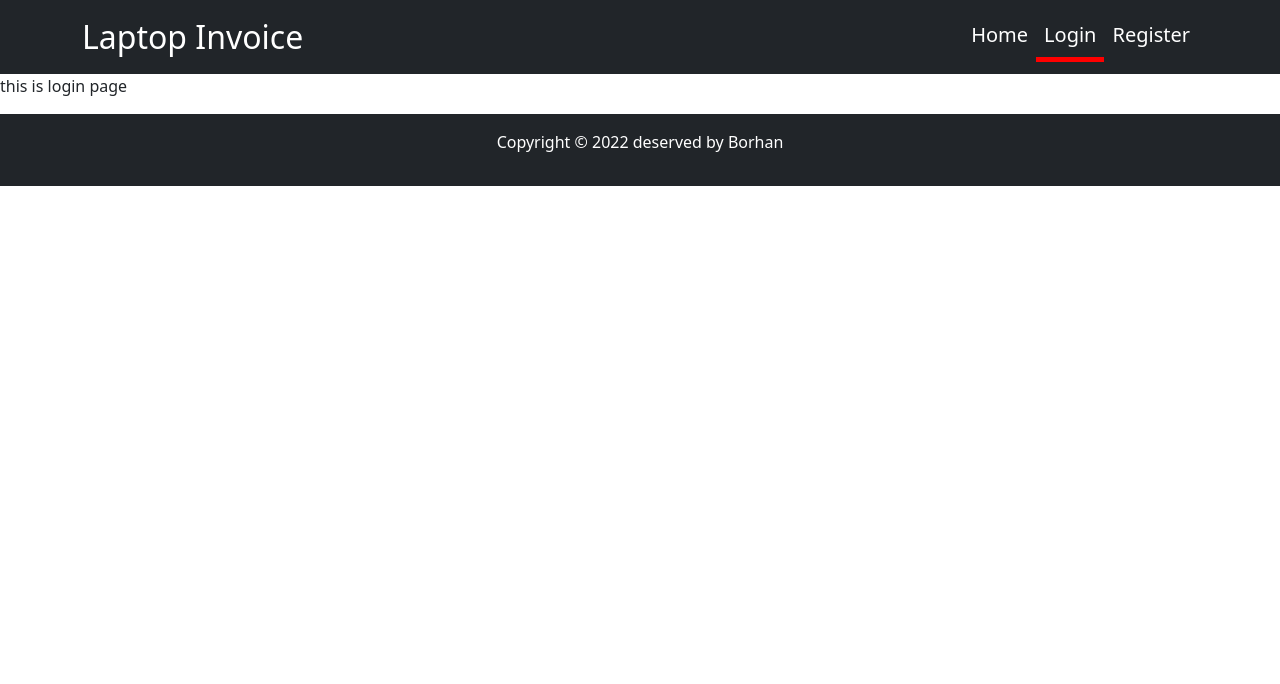
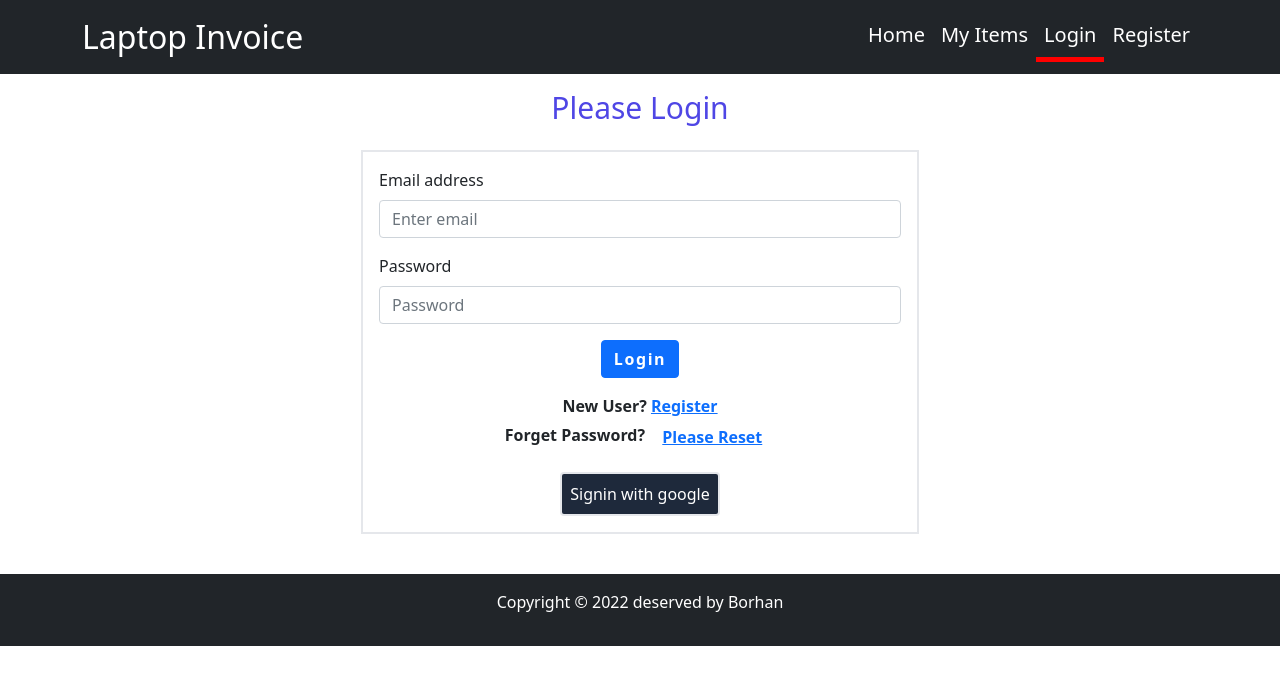
Before and after one commit to MuhammadBorhan/warehouse-management-client-side-MuhammadBorhan, a React (Create React App) app: page /login in a window 1280 px wide. Shown: the top 684 px of the page. Built offline with nearby package versions, Linux system fonts and the light colour scheme.

Commit message:
login and register route created

```diff
--- a/src/App.js
+++ b/src/App.js
@@ -1,5 +1,6 @@
 import { Route, Routes } from 'react-router-dom';
 import './App.css';
+import MyItems from './Components/MyItems/MyItems';
 import Footer from './Home/Footer/Footer';
 import Header from './Home/Header/Header';
 import HomePage from './Home/HomePage/HomePage';
@@ -13,6 +14,7 @@ function App() {
       <Routes>
         <Route path='/' element={<HomePage></HomePage>}></Route>
         <Route path='/home' element={<HomePage></HomePage>}></Route>
+        <Route path='/myitems' element={<MyItems></MyItems>}></Route>
         <Route path='/login' element={<Login></Login>}></Route>
         <Route path='/register' element={<Register></Register>}></Route>
       </Routes>
--- /dev/null
+++ b/src/Components/MyItems/MyItems.js
@@ -0,0 +1,11 @@
+import React from 'react';
+
+const MyItems = () => {
+    return (
+        <div>
+            <h1>This is my item section</h1>
+        </div>
+    );
+};
+
+export default MyItems;
--- a/src/Home/Header/Header.js
+++ b/src/Home/Header/Header.js
@@ -6,14 +6,19 @@ import ActiveLink from '../../ActiveLink/ActiveLink';
 const Header = () => {
     return (
         <div className='sticky-top'>
-            <Navbar bg="dark">
+
+            <Navbar bg="dark" expand="lg">
                 <Container>
                     <Navbar.Brand className='text-white fs-2' as={Link} to='/'>Laptop Invoice</Navbar.Brand>
-                    <Nav className="ms-auto">
-                        <Nav.Link className='text-white text-xl' as={ActiveLink} to='/home'>Home</Nav.Link>
-                        <Nav.Link className='text-white text-xl' as={ActiveLink} to='/login'>Login</Nav.Link>
-                        <Nav.Link className='text-white text-xl' as={ActiveLink} to='/register'>Register</Nav.Link>
-                    </Nav>
+                    <Navbar.Toggle aria-controls="basic-navbar-nav" />
+                    <Navbar.Collapse id="basic-navbar-nav">
+                        <Nav className="ms-auto text-center">
+                            <Nav.Link className='text-white text-xl' as={ActiveLink} to='/home'>Home</Nav.Link>
+                            <Nav.Link className='text-white text-xl' as={ActiveLink} to='/myitems'>My Items</Nav.Link>
+                            <Nav.Link className='text-white text-xl' as={ActiveLink} to='/login'>Login</Nav.Link>
+                            <Nav.Link className='text-white text-xl' as={ActiveLink} to='/register'>Register</Nav.Link>
+                        </Nav>
+                    </Navbar.Collapse>
                 </Container>
             </Navbar>
         </div>
--- a/src/LoginPage/Login/Login.js
+++ b/src/LoginPage/Login/Login.js
@@ -1,9 +1,35 @@
 import React from 'react';
+import { Button, Form } from 'react-bootstrap';
+import { Link } from 'react-router-dom';
 
 const Login = () => {
     return (
-        <div>
-            <p>this is login page</p>
+        <div className='container'>
+            <h3 className='text-center text-indigo-600 text-3xl py-3'>Please Login</h3>
+            <div className="row">
+                <div className="col-12">
+                    <Form className='w-50 mx-auto p-3 mb-10 border-2'>
+                        <Form.Group className="mb-3" controlId="formBasicEmail">
+                            <Form.Label>Email address</Form.Label>
+                            <Form.Control type="email" name="email" placeholder="Enter email" required />
+                        </Form.Group>
+
+                        <Form.Group className="mb-3" controlId="formBasicPassword">
+                            <Form.Label>Password</Form.Label>
+                            <Form.Control type="password" name="password" placeholder="Password" required />
+                        </Form.Group>
+
+                        <Button variant="primary mx-auto d-block fw-bold ls-2 tracking-widest" type="submit">
+                            Login
+                        </Button>
+                        <p className='text-center mt-3 mb-0 fw-bold'>New User? <Link to='/register'>Register</Link> </p>
+                        <p className='text-center fw-bold'>Forget Password? <button className='btn btn-link fw-bold'>Please Reset</button> </p>
+                        <div>
+                            <button className='border-2 p-2 mx-auto d-block bg-slate-800 text-white rounded'>Signin with google</button>
+                        </div>
+                    </Form>
+                </div>
+            </div>
         </div>
     );
 };
--- a/src/LoginPage/Register/Register.js
+++ b/src/LoginPage/Register/Register.js
@@ -1,9 +1,42 @@
 import React from 'react';
+import { Button, Form } from 'react-bootstrap';
+import { Link } from 'react-router-dom';
 
 const Register = () => {
+    const handleCreateUser = event => {
+        event.preventDefault();
+        const email = event.target.email.value;
+        const password = event.target.password.value;
+        const confirmPass = event.target.confirmpass.value;
+        console.log(email, password, confirmPass)
+    }
     return (
-        <div>
-            <p>this is register page</p>
+        <div className='container'>
+            <h3 className='text-center text-indigo-600 text-3xl py-4'>Please Register</h3>
+            <div className="row">
+                <div className="col-12">
+                    <Form onClick={handleCreateUser} className='w-50 mx-auto p-3 mb-10 border-2'>
+                        <Form.Group className="mb-3" controlId="formBasicEmail">
+                            <Form.Control type="email" name="email" placeholder="Enter email" required />
+                        </Form.Group>
+
+                        <Form.Group className="mb-3" controlId="formBasicPassword">
+                            <Form.Control type="password" name="password" placeholder="Password" required />
+                        </Form.Group>
+
+                        <Form.Group className="mb-3" controlId="formBasicPassword">
+                            <Form.Control type="password" name="confirmpass" placeholder="Confirm Password" required />
+                        </Form.Group>
+                        <Button variant="primary mx-auto d-block fw-bold ls-2 tracking-widest" type="submit">
+                            Register
+                        </Button>
+                        <p className='text-center mt-3 fw-bold'>Already User? <Link to='/login'>Login</Link> </p>
+                        <div>
+                            <button className='border-2 p-2 mx-auto d-block bg-slate-800 text-white rounded'>Signin with google</button>
+                        </div>
+                    </Form>
+                </div>
+            </div>
         </div>
     );
 };
```
